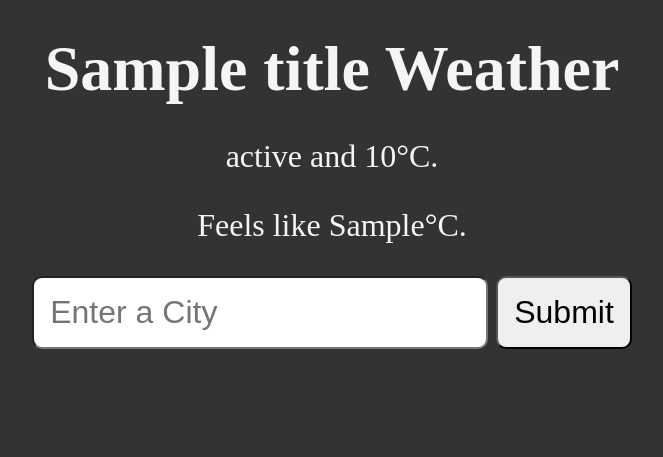
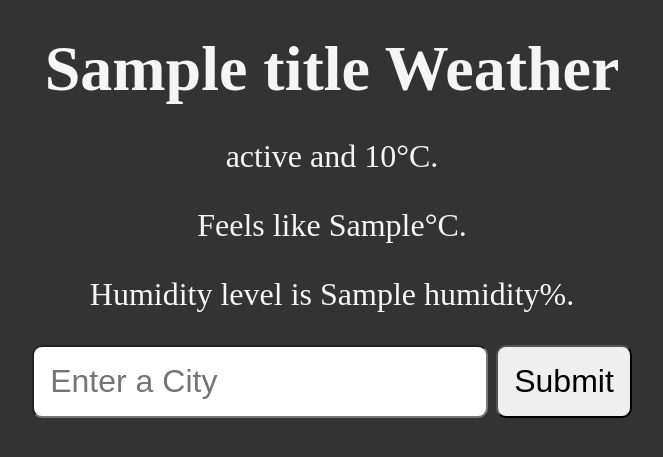
Before and after one commit to ryan1604/Weather-app, a Flask app: template templates/weather.html in a window 1280 px wide. Shown: the top 457 px of the page, without its empty margins (308-971 px from the left). Run offline with Flask 3, Linux system fonts and the light colour scheme; the template is opened without the code that fills it: most values are stand-ins (such as "Sample title", 1, 10 or a date in 2020).

Commit message:
Update weather app to include humidity

```diff
--- a/main.py
+++ b/main.py
@@ -28,7 +28,8 @@ def get_weather():
         title = weather_data["name"],
         status = weather_data["weather"][0]["description"].capitalize(),
         temp = f"{weather_data['main']['temp']:.1f}",
-        feels_like = f"{weather_data['main']['feels_like']:.1f}"
+        feels_like = f"{weather_data['main']['feels_like']:.1f}",
+        humidity = weather_data['main']['humidity']
     )
 
 if __name__ == "__main__":
--- a/templates/weather.html
+++ b/templates/weather.html
@@ -10,6 +10,7 @@
     <h1>{{ title }} Weather</h1>
     <p>{{ status }} and {{ temp }}&deg;C.</p>
     <p>Feels like {{ feels_like }}&deg;C.</p>
+    <p>Humidity level is  {{ humidity }}%.</p>
 
     <form action="/weather">
         <input type="text" name = "city" id = "city"
```
